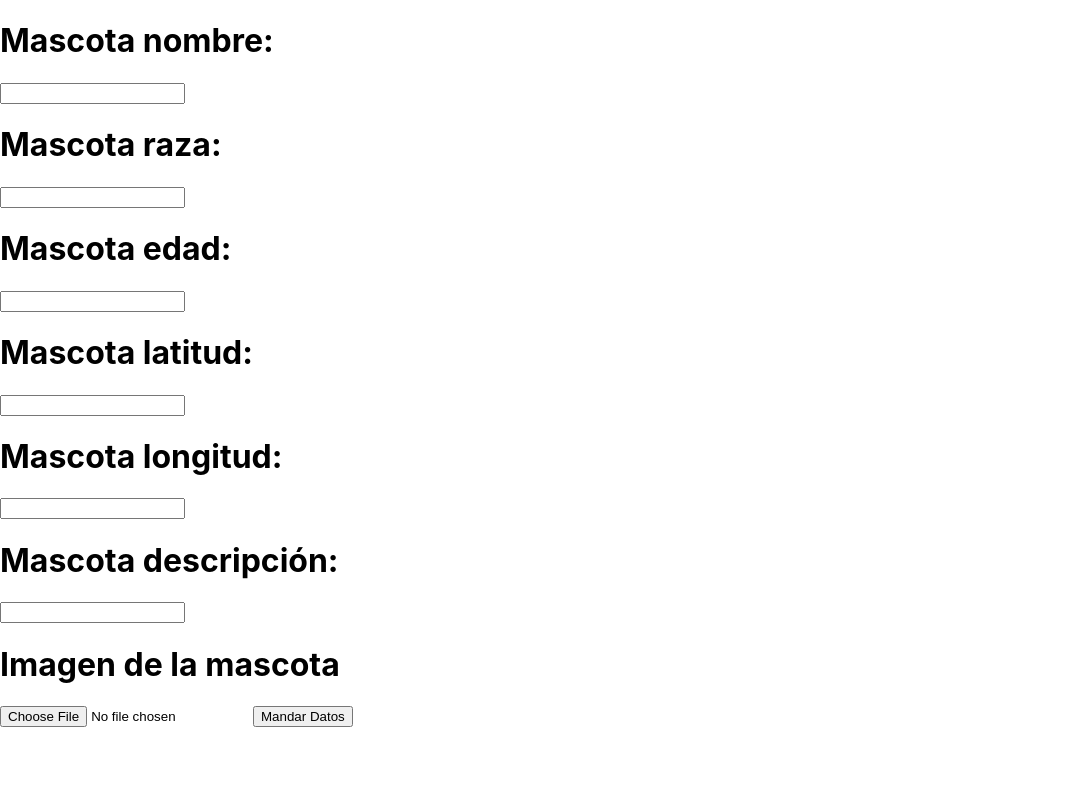
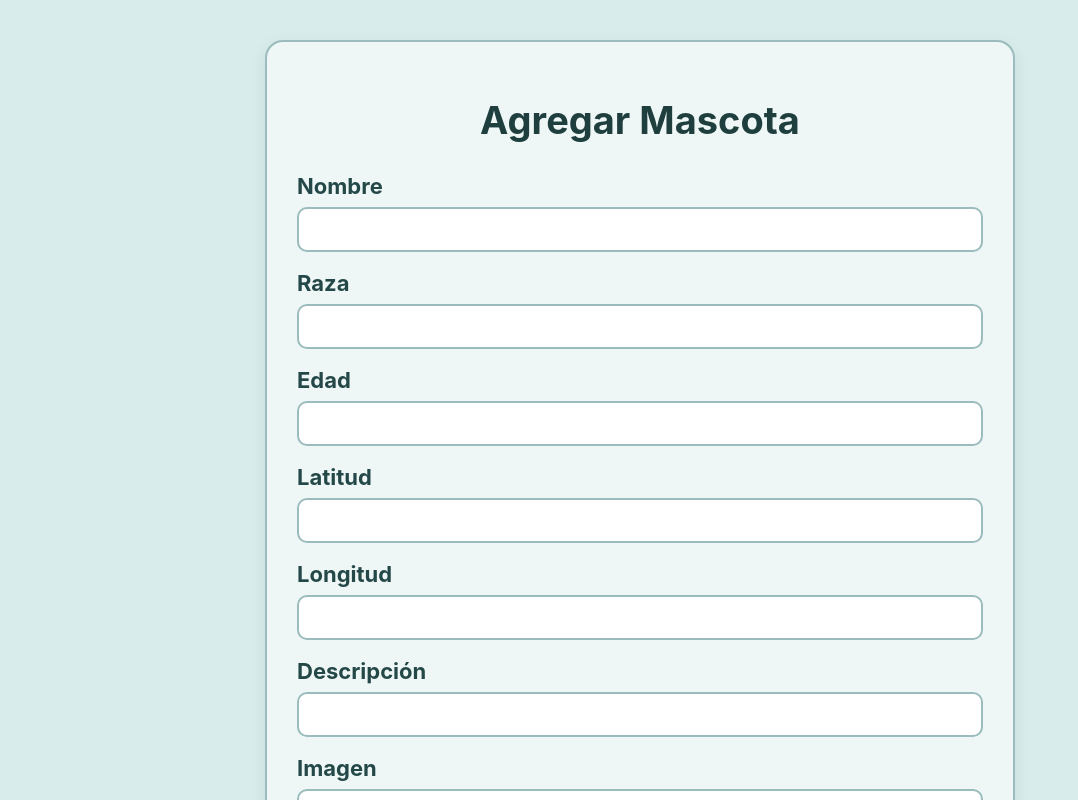
Before and after one commit to Tellez005/PaginaWeb, a React (Create React App) app in the folder paginaweb/: page /AgregarMascota in a window 1280 px wide. Shown: the top 800 px of the page, without its empty margins (0-1078 px from the left). Built offline with nearby package versions, Linux system fonts and the light colour scheme.

Commit message:
Arreglado medio el css

```diff
--- /dev/null
+++ b/paginaweb/src/AgregarMascota.css
@@ -0,0 +1,107 @@
+body {
+  margin: 0;
+  padding: 0;
+}
+
+.agregar-mascota-contenedor {
+  min-height: 100vh;
+  background-color: #d9ecec;
+  display: flex;
+  justify-content: center;
+  align-items: flex-start;
+  padding: 40px 20px;
+  box-sizing: border-box;
+}
+
+.agregar-mascota-card {
+  width: 100%;
+  max-width: 750px;
+  background-color: #eef7f6;
+  border: 2px solid #9bbcbc;
+  border-radius: 18px;
+  padding: 30px;
+  box-sizing: border-box;
+  box-shadow: 0 6px 18px rgba(0, 0, 0, 0.08);
+}
+
+.agregar-mascota-titulo {
+  text-align: center;
+  font-size: 38px;
+  margin-bottom: 30px;
+  color: #1f3f3f;
+}
+
+.agregar-mascota-formulario {
+  display: flex;
+  flex-direction: column;
+  gap: 18px;
+}
+
+.agregar-mascota-grupo {
+  display: flex;
+  flex-direction: column;
+  gap: 8px;
+}
+
+.agregar-mascota-grupo label {
+  font-size: 22px;
+  font-weight: bold;
+  color: #244848;
+}
+
+.agregar-mascota-grupo input {
+  height: 45px;
+  padding: 10px 14px;
+  font-size: 18px;
+  border: 2px solid #9bbcbc;
+  border-radius: 10px;
+  outline: none;
+  box-sizing: border-box;
+  background-color: white;
+}
+
+.agregar-mascota-grupo input:focus {
+  border-color: #5f9ea0;
+}
+
+.agregar-mascota-archivo {
+  font-size: 17px;
+}
+
+.agregar-mascota-preview {
+  margin-top: 10px;
+  text-align: center;
+}
+
+.agregar-mascota-preview p {
+  font-size: 20px;
+  font-weight: bold;
+  color: #244848;
+  margin-bottom: 10px;
+}
+
+.agregar-mascota-preview img {
+  width: 220px;
+  max-width: 100%;
+  border-radius: 14px;
+  border: 2px solid #9bbcbc;
+  object-fit: cover;
+}
+
+.agregar-mascota-boton {
+  margin-top: 15px;
+  height: 52px;
+  border: none;
+  border-radius: 12px;
+  background-color: #78a8a8;
+  color: white;
+  font-size: 21px;
+  font-weight: bold;
+  cursor: pointer;
+  transition: 0.2s ease;
+}
+
+.agregar-mascota-boton:hover {
+  background-color: #5f9393;
+  transform: scale(1.02);
+}
--- a/paginaweb/src/AgregarMascota.js
+++ b/paginaweb/src/AgregarMascota.js
@@ -1,5 +1,5 @@
 import { useState } from "react";
-
+import "./AgregarMascota.css";
 function AgregarMascota() {
   const [nombre, setNombre] = useState("");
   const [raza, setRaza] = useState("");
@@ -71,80 +71,89 @@ function AgregarMascota() {
   }
 
  return (
-    <div>
-      <div>
-        <h1>Mascota nombre: <span>{nombre}</span></h1>
-      </div>
+  <div className="agregar-mascota-contenedor">
+    <div className="agregar-mascota-card">
+      <h1 className="agregar-mascota-titulo">Agregar Mascota</h1>
+
+      <div className="agregar-mascota-formulario">
+        <div className="agregar-mascota-grupo">
+          <label>Nombre</label>
           <input
             type="text"
             value={nombre}
             onChange={(e) => setNombre(e.target.value)}
           />
+        </div>
 
-      <div>
-        <h1>Mascota raza: <span>{raza}</span></h1>
-      </div>
+        <div className="agregar-mascota-grupo">
+          <label>Raza</label>
           <input
             type="text"
             value={raza}
             onChange={(e) => setRaza(e.target.value)}
           />
+        </div>
 
-      <div>
-        <h1>Mascota edad: <span>{edad}</span></h1>
-      </div>
+        <div className="agregar-mascota-grupo">
+          <label>Edad</label>
           <input
             type="number"
             value={edad}
             onChange={(e) => setEdad(e.target.value)}
           />
+        </div>
 
-      <div>
-        <h1>Mascota latitud: <span>{lat}</span></h1>
-      </div>
+        <div className="agregar-mascota-grupo">
+          <label>Latitud</label>
           <input
             type="number"
             step="any"
             value={lat}
             onChange={(e) => setLat(e.target.value)}
           />
+        </div>
 
-      <div>
-        <h1>Mascota longitud: <span>{lng}</span></h1>
-      </div>
+        <div className="agregar-mascota-grupo">
+          <label>Longitud</label>
           <input
             type="number"
             step="any"
             value={lng}
             onChange={(e) => setLng(e.target.value)}
           />
+        </div>
 
-      <div>
-        <h1>Mascota descripción: <span>{descripcion}</span></h1>
-      </div>
+        <div className="agregar-mascota-grupo">
+          <label>Descripción</label>
           <input
             type="text"
             value={descripcion}
             onChange={(e) => setDescripcion(e.target.value)}
           />
+        </div>
 
-      <div>
-        <h1>Imagen de la mascota</h1>
-      </div>
+        <div className="agregar-mascota-grupo">
+          <label>Imagen</label>
           <input
+            className="agregar-mascota-archivo"
             type="file"
             accept="image/*"
             onChange={handleImagen}
           />
+        </div>
 
         {preview && (
-        <div>
-          <p>Vista previa:</p>
-          <img src={preview} alt="Vista previa" width="200" />
+          <div className="agregar-mascota-preview">
+            <p>Vista previa</p>
+            <img src={preview} alt="Vista previa" />
           </div>
         )}
 
-      <button onClick={addMascota}>Mandar Datos</button>
+        <button className="agregar-mascota-boton" onClick={addMascota}>
+          Mandar Datos
+        </button>
+      </div>
+    </div>
   </div>
 );
 }
--- /dev/null
+++ b/paginaweb/src/Mapa.css
@@ -0,0 +1,236 @@
+* {
+  box-sizing: border-box;
+}
+
+body {
+  margin: 0;
+  font-family: Arial, Helvetica, sans-serif;
+  background-color: #d9ecec;
+}
+
+.Contenedor {
+  height: 100vh;
+  display: flex;
+  flex-direction: column;
+  overflow: hidden;
+  background-color: #d9ecec;
+}
+
+.Barra {
+  height: 95px;
+  background-color: #d9ecec;
+  border-bottom: 1px solid #9fbcbc;
+  display: flex;
+  align-items: center;
+  padding: 10px 20px;
+  flex-shrink: 0;
+}
+
+.Barra img {
+  height: 75px;
+  width: auto;
+  object-fit: contain;
+}
+
+.Contenido {
+  flex: 1;
+  display: flex;
+  min-height: 0;
+}
+
+.Panel {
+  width: 50%;
+  background-color: #d3e7e7;
+  padding: 20px;
+  overflow-y: auto;
+  border-right: 1px solid #9fbcbc;
+}
+
+.almacendeposts {
+  display: grid;
+  grid-template-columns: repeat(2, minmax(220px, 1fr));
+  gap: 20px;
+  align-items: start;
+}
+
+.posts {
+  background-color: #eef7f6;
+  border: 2px solid #9fbcbc;
+  border-radius: 18px;
+  padding: 16px;
+  box-shadow: 0 5px 14px rgba(0, 0, 0, 0.08);
+}
+
+.imagenMascota {
+  display: flex;
+  flex-direction: column;
+  align-items: center;
+}
+
+.botonanimal {
+  width: 100%;
+  max-width: 220px;
+  height: 180px;
+  border: none;
+  background: transparent;
+  cursor: pointer;
+  padding: 0;
+  margin-bottom: 12px;
+}
+
+.botonanimal img {
+  width: 100%;
+  height: 100%;
+  object-fit: cover;
+  border: 2px solid #9fbcbc;
+  border-radius: 14px;
+  background-color: #ffffff;
+}
+
+.botonanimal div {
+  width: 100%;
+  height: 100%;
+  border: 2px dashed #9fbcbc;
+  border-radius: 14px;
+  background-color: #f7fbfb;
+  display: flex;
+  align-items: center;
+  justify-content: center;
+  color: #4d6d6d;
+  font-weight: bold;
+}
+
+.titulo {
+  text-align: center;
+  margin-bottom: 10px;
+}
+
+.titulo h3 {
+  margin: 0;
+  font-size: 20px;
+  color: #183737;
+}
+
+.posts p {
+  margin: 8px 0;
+  font-size: 18px;
+  color: #204444;
+  text-align: left;
+  width: 100%;
+}
+
+.App {
+  width: 50%;
+  height: 100%;
+}
+
+.App > * {
+  width: 100%;
+  height: 100%;
+}
+
+/* Modal */
+.overlay {
+  position: fixed;
+  inset: 0;
+  background-color: rgba(0, 0, 0, 0.35);
+  display: flex;
+  justify-content: center;
+  align-items: center;
+  padding: 20px;
+  z-index: 1000;
+}
+
+.modelo {
+  width: 100%;
+  max-width: 500px;
+  background-color: #eef7f6;
+  border: 2px solid #9fbcbc;
+  border-radius: 18px;
+  padding: 24px;
+  box-shadow: 0 8px 24px rgba(0, 0, 0, 0.18);
+  text-align: center;
+}
+
+.modelo h2 {
+  margin-top: 0;
+  margin-bottom: 18px;
+  color: #183737;
+  font-size: 30px;
+}
+
+.modelo p {
+  margin: 10px 0;
+  font-size: 18px;
+  color: #204444;
+}
+
+.modelo img {
+  width: 240px;
+  max-width: 100%;
+  height: 220px;
+  object-fit: cover;
+  border: 2px solid #9fbcbc;
+  border-radius: 14px;
+  margin: 15px 0;
+  background-color: white;
+}
+
+.modelo button {
+  margin-top: 10px;
+  padding: 12px 24px;
+  border: none;
+  border-radius: 12px;
+  background-color: #78a8a8;
+  color: white;
+  font-size: 18px;
+  font-weight: bold;
+  cursor: pointer;
+  transition: 0.2s ease;
+}
+
+.modelo button:hover {
+  background-color: #5f9393;
+}
+
+/* Scroll bonito opcional */
+.Panel::-webkit-scrollbar {
+  width: 10px;
+}
+
+.Panel::-webkit-scrollbar-track {
+  background: #d3e7e7;
+}
+
+.Panel::-webkit-scrollbar-thumb {
+  background: #9fbcbc;
+  border-radius: 10px;
+}
+
+/* Responsive */
+@media (max-width: 1100px) {
+  .almacendeposts {
+    grid-template-columns: 1fr;
+  }
+}
+
+@media (max-width: 900px) {
+  .Contenido {
+    flex-direction: column;
+  }
+
+  .Panel,
+  .App {
+    width: 100%;
+  }
+
+  .Panel {
+    height: 50%;
+    border-right: none;
+    border-bottom: 1px solid #9fbcbc;
+  }
+
+  .App {
+    height: 50%;
+  }
+}
--- a/paginaweb/src/Mapa.js
+++ b/paginaweb/src/Mapa.js
@@ -1,7 +1,6 @@
 import './App.css';
 import Map from './components/map/Map.jsx';
 import { useEffect, useState } from "react";
-
 
 function Mapa() {
   const [mascotas, setMascotas] = useState([]);
@@ -40,7 +39,10 @@ function Mapa() {
                     }}
                   >
                     {mascota.imagen ? (
-                      <img src={mascota.imagen} alt={mascota.nombre} />
+                      <img
+                        src={`http://localhost:3001${mascota.imagen}`}
+                        alt={mascota.nombre}
+                      />
                     ) : (
                       <div>No hay imagen</div>
                     )}
@@ -52,24 +54,29 @@ function Mapa() {
 
                   <p>Raza: {mascota.raza}</p>
                   <p>Edad: {mascota.edad}</p>
-                  <p>Descripcion: {mascota.descripcion}</p>
+                  <p>Descripción: {mascota.descripcion}</p>
 
                   {mostrarCuadro === mascota.id && (
                     <div className='overlay'>
                       <div className='modelo'>
-                        <h2>Informacion Adicional</h2>
+                        <h2>Información Adicional</h2>
                         <p>Nombre: {mascota.nombre}</p>
                         <p>Raza: {mascota.raza}</p>
                         <p>Edad: {mascota.edad}</p>
-                        <p>Descripcion: {mascota.descripcion}</p>
+                        <p>Descripción: {mascota.descripcion}</p>
 
                         {mascota.imagen ? (
-                          <img src={mascota.imagen} alt={mascota.nombre} />
+                          <img
+                            src={`http://localhost:3001${mascota.imagen}`}
+                            alt={mascota.nombre}
+                          />
                         ) : (
                           <p>No hay imagen</p>
                         )}
 
-                        <button onClick={() => setMostrarCuadro(null)}>Cerrar</button>
+                        <button onClick={() => setMostrarCuadro(null)}>
+                          Cerrar
+                        </button>
                       </div>
                     </div>
                   )}
```
Lines whose indentation alone changed are shown as unchanged.
